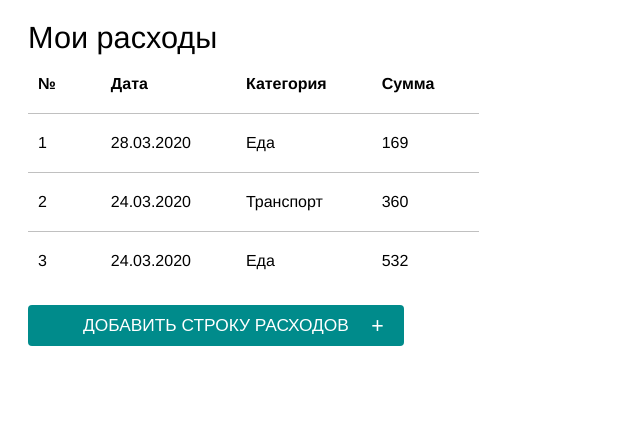
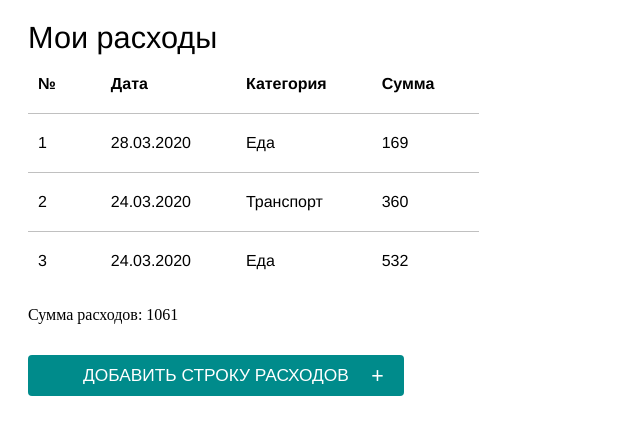
Before and after one commit to dp140482/personal-costs, a Vue app: page / in a window 1280 px wide. Shown: the top 434 px of the page, without its empty margins (0-640 px from the left). Built offline with nearby package versions, Linux system fonts and the light colour scheme.

Commit message:
Интеграция хранилища

```diff
--- a/package.json
+++ b/package.json
@@ -8,7 +8,8 @@
   },
   "dependencies": {
     "core-js": "^3.6.5",
-    "vue": "^2.6.11"
+    "vue": "^2.6.11",
+    "vuex": "^3.6.2"
   },
   "devDependencies": {
     "@vue/cli-plugin-babel": "~4.5.0",
--- a/src/App.vue
+++ b/src/App.vue
@@ -4,9 +4,11 @@
       <div :class="[$style.title]">Мои расходы</div>
     </header>
     <main>
-      <PaymentsDisplay :items="paymentsList" />
-      <AddCostButton v-on:clicked="showForm = !showForm" />
-      <AddPaymentForm @addNewPayment="addNewPayment" v-show="showForm" />
+      <PaymentsDisplay :items="getList()" />
+      <p>Сумма расходов: {{ getSum() }}</p>
+        <AddCostButton v-on:clicked="showForm = !showForm" />
+        <AddPaymentForm @addNewPayment="addNewPayment" v-show="showForm" />
+      </p>
     </main>
   </div>
 </template>
@@ -52,9 +54,15 @@ export default {
     addNewPayment(data) {
       this.paymentsList = [...this.paymentsList, data];
     },
+    getList() {
+      return this.$store.getters.getPaymentsList;
+    },
+    getSum() {
+      return this.$store.getters.getSumOfPayments;
+    },
   },
   created() {
-    this.paymentsList = this.fetchData();
+    this.$store.commit("setPaymentsListData", this.fetchData());
   },
 };
 </script>
--- a/src/main.js
+++ b/src/main.js
@@ -1,8 +1,10 @@
 import Vue from 'vue'
+import store from "./store"
 import App from './App.vue'
 
 Vue.config.productionTip = false
 
 new Vue({
+    store,
     render: h => h(App),
 }).$mount('#app')
--- /dev/null
+++ b/src/store/index.js
@@ -0,0 +1,21 @@
+import Vue from 'vue'
+import Vuex from 'vuex'
+
+Vue.use(Vuex)
+
+export default new Vuex.Store({
+    state: {
+        paymentsList: []
+    },
+    mutations: {
+        setPaymentsListData(state, payload) {
+            state.paymentsList = payload
+        },
+    },
+    getters: {
+        getPaymentsList: state => state.paymentsList,
+        getSumOfPayments: state => {
+            return state.paymentsList.reduce((res, cur) => res + cur.value, 0);
+        },
+    }
+})
```
Also changed, not shown: 1 other file (tests, documents, lock files or other folders).
